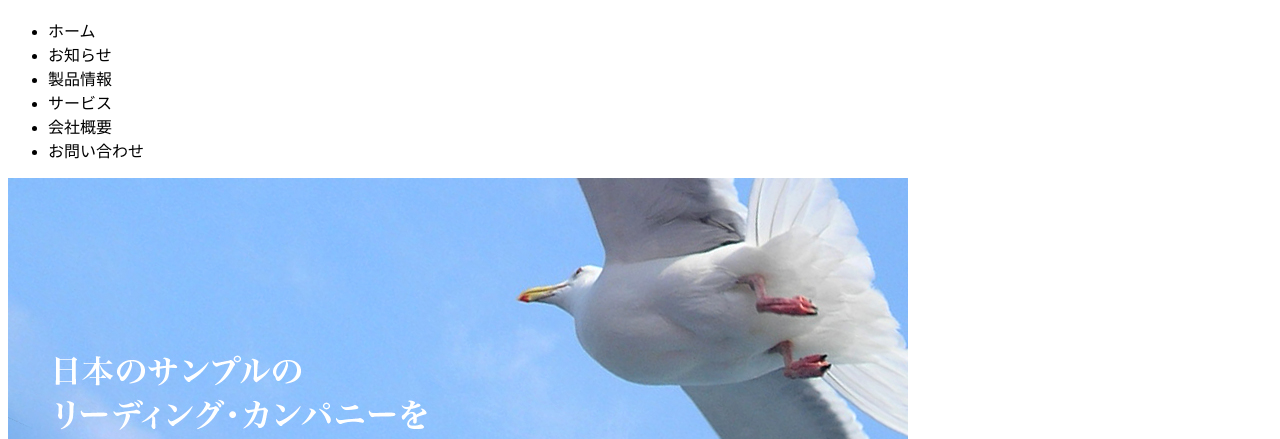
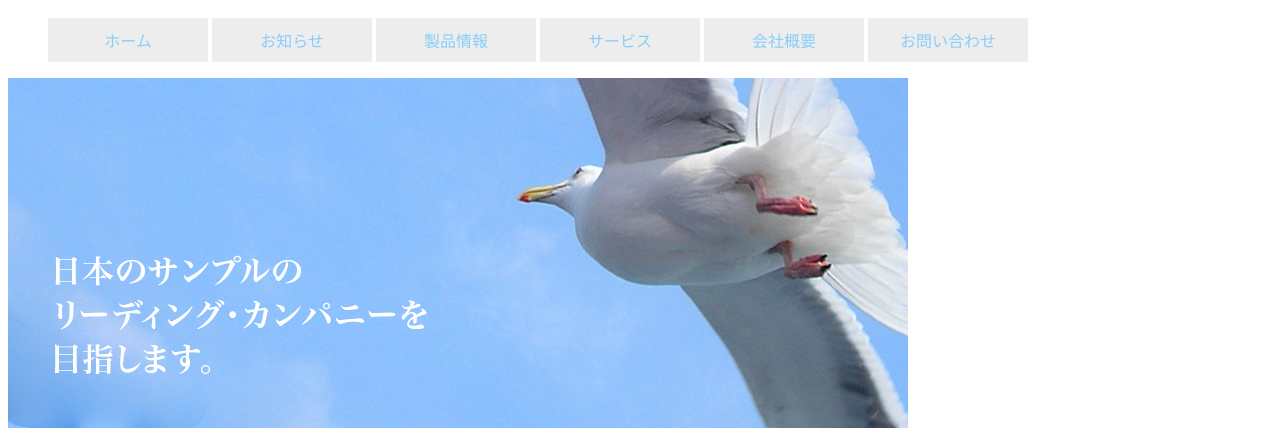
Before and after one commit to kyoka00/samp-e_web, a plain HTML site: page new_excercise/index.html in a window 1280 px wide. Shown: the part 54-493 px from the top of the page. Drawn offline with Linux system fonts and the light colour scheme.

Commit message:
menuバー編集

```diff
--- a/new_excercise/index.html
+++ b/new_excercise/index.html
@@ -5,19 +5,23 @@
     <meta http-equiv="X-UA-Compatible" content="IE=edge">
     <meta name="viewport" content="width=device-width, initial-scale=1.0">
     <title>samplesiteホーム</title>
+    <link rel="stylesheet" href="samplesite.css">
 </head>
 <body>
     <header>
         <img src="images/logo.png" alt="samplesite" title="samplesite">
+        <nav>
         <ul>
-            <li>ホーム</li>
-            <li>お知らせ</li>
-            <li>製品情報</li>
-            <li>サービス</li>
-            <li>会社概要</li>
-            <li>お問い合わせ</li>
+            <li><a href="">ホーム</a></li>
+            <li><a href="">お知らせ</a></li>
+            <li><a href="">製品情報</a></li>
+            <li><a href="">サービス</a></li>
+            <li><a href="">会社概要</a></li>
+            <li><a href="">お問い合わせ</a></li>
         </ul>
+    </nav>
     </header>
+
     <img src="images/mainvisual.jpg" alt="サンプルリーディングカンパニー" title="サンプルリーディングカンパニー">
     <h1>サンプルだからこその”カタチ”がある</h1>
     <p>
@@ -31,12 +35,12 @@
     </p>
 
     <h2>最高のサンプルを驚きのプライスで！</h2>
-    <img src="images/yen.png" alt="" title="">
+    <img src="images/yen.png">
     <p>これはサンプルのサイドバーテキストです。これはサンプルのサイドバーテキストです。
         これはサンプルのサイドバーテキストです。これはサンプルのサイドバーテキストです。
     </p>
     <h2>CM「サンプルプルルン♪」メイキング公開</h2>
-    <img src="" alt="" title="">
+    <img src="images/play.png">
     <p>
         これはサンプルのサイドバーテキストです。これはサンプルのサイドバーテキストです。
         これはサンプルのサイドバーテキストです。これはサンプルのサイドバーテキストです。
--- /dev/null
+++ b/new_excercise/samplesite.css
@@ -0,0 +1,23 @@
+/* body{
+    text-align: center;
+} */
+nav {
+    list-style: none;
+    display: flex;
+  }
+
+  nav li {
+    width: 140px;
+    padding: 10px;
+    text-align: center;
+    background-color: rgb(237, 237, 237);
+    display: inline-block;
+  }
+
+  nav li a {
+    text-decoration: none;
+    color: lightskyblue;
+  }
+  nav li a:hover{
+      color:black;
+  }
```
